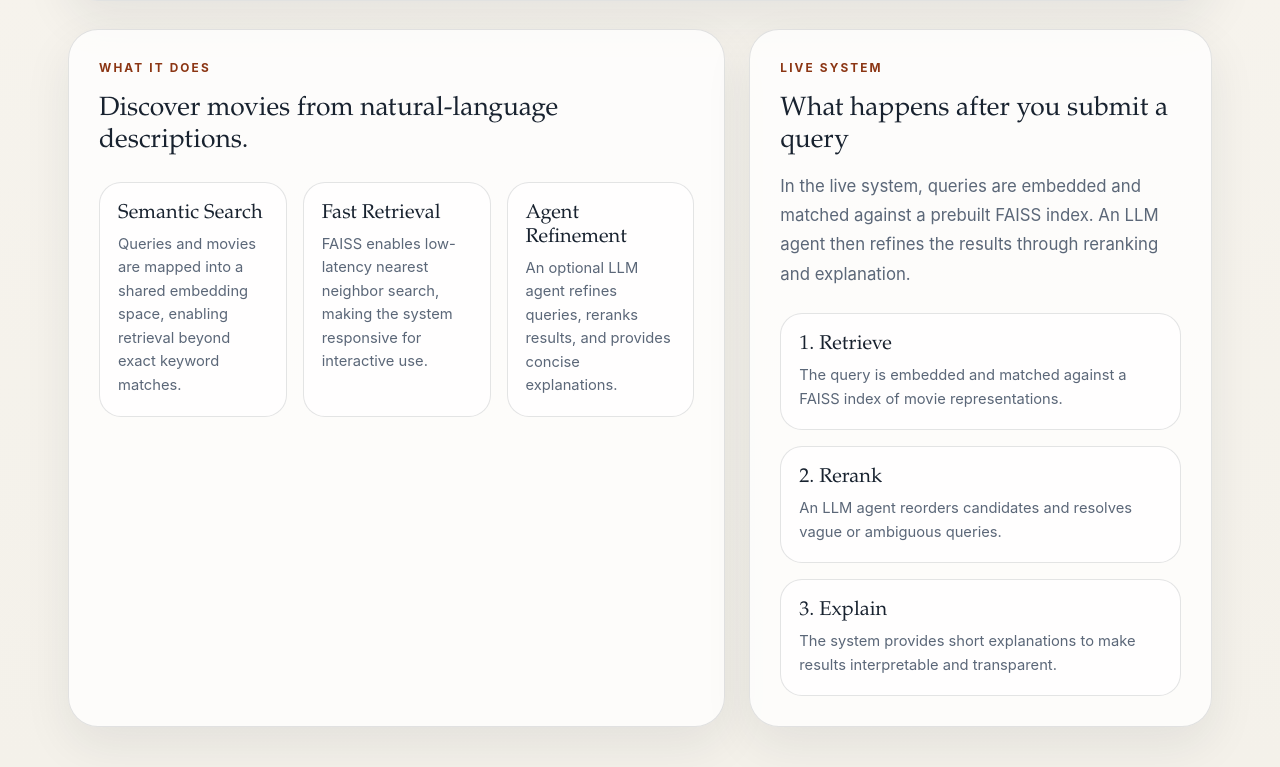
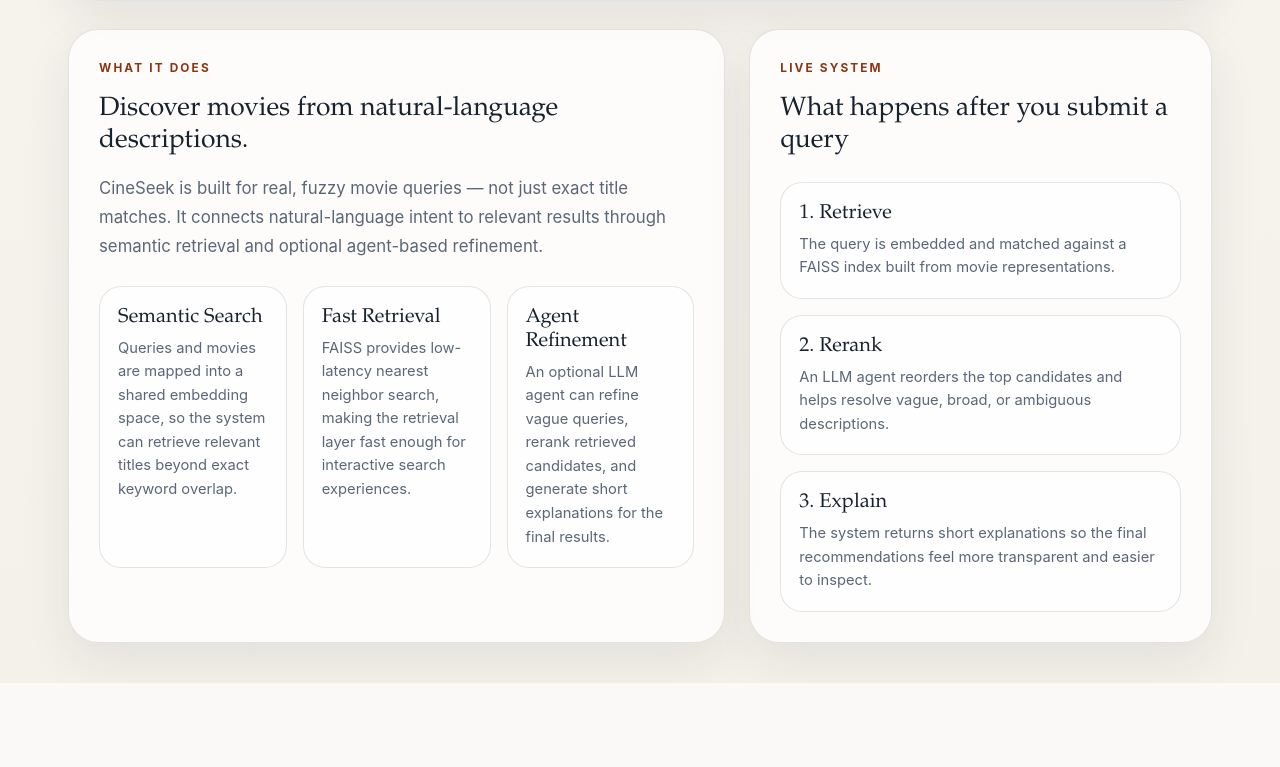
Before and after one commit to maxwellyin/cineseek-semantic-search, a FastAPI app: page / in a window 1280 px wide. Shown: the part 807-1574 px from the top of the page. After the commit the page ends 1490 px from the top, so only its background shows below. Run offline with FastAPI, Linux system fonts and the light colour scheme.

Commit message:
Switch Gemini default to flash-lite

```diff
--- a/apps/demo/app.py
+++ b/apps/demo/app.py
@@ -55,7 +55,7 @@ async def outcome(request: Request, text: str, use_agent: str = "1"):
         text=text,
         query_used=result.get("query_used", text),
         agent_enabled=agent_enabled,
-        agent_explanation=result.get("agent_explanation"),
+        agent_summary=result.get("agent_summary"),
         agent_error=result.get("agent_error"),
         agent_model=result.get("agent_model"),
         candidates=result["recommendations"],
--- a/apps/demo/network.py
+++ b/apps/demo/network.py
@@ -99,6 +99,18 @@ def direct_recommend(raw_text: str, k: int = 12):
     return {"query_used": raw_text, "recommendations": recommendations}
 
 
+def format_agent_error(exc: Exception) -> str:
+    message = str(exc)
+    lowered = message.lower()
+    if "resource_exhausted" in lowered or "quota exceeded" in lowered or "429" in lowered:
+        return "Today's Gemini free quota has been used up. Showing direct retrieval results instead."
+    if "google_api_key" in lowered or "gemini_api_key" in lowered:
+        return "Gemini is not configured on this deployment. Showing direct retrieval results instead."
+    if "timed out" in lowered or "timeout" in lowered:
+        return "The agent took too long to respond. Showing direct retrieval results instead."
+    return "The agent is temporarily unavailable. Showing direct retrieval results instead."
+
+
 def recommend(raw_text: str, k: int = 12, use_agent: bool = False):
     if use_agent:
         available, reason = agent_is_available()
@@ -107,7 +119,7 @@ def recommend(raw_text: str, k: int = 12, use_agent: bool = False):
                 return agent_recommend(raw_text)
             except Exception as exc:  # pragma: no cover - defensive runtime fallback
                 fallback = direct_recommend(raw_text, k=k)
-                fallback["agent_error"] = f"Agent fallback: {exc}"
+                fallback["agent_error"] = format_agent_error(exc)
                 return fallback
         fallback = direct_recommend(raw_text, k=k)
         fallback["agent_error"] = reason
--- a/apps/demo/templates/home.html
+++ b/apps/demo/templates/home.html
@@ -48,23 +48,28 @@
     <div class="page-card h-100">
       <div class="eyebrow mb-3">What It Does</div>
       <h2 class="section-title">Discover movies from natural-language descriptions.</h2>
+      <p class="body-copy mt-3 mb-0">
+        CineSeek is built for real, fuzzy movie queries — not just exact title matches.
+        It connects natural-language intent to relevant results through semantic retrieval and optional agent-based refinement.
+      </p>
+
       <div class="feature-grid mt-4">
         <div class="feature-card">
           <h3 class="h5">Semantic Search</h3>
           <p class="feature-copy mb-0">
-            Queries and movies are mapped into a shared embedding space, enabling retrieval beyond exact keyword matches.
+            Queries and movies are mapped into a shared embedding space, so the system can retrieve relevant titles beyond exact keyword overlap.
           </p>
         </div>
         <div class="feature-card">
           <h3 class="h5">Fast Retrieval</h3>
           <p class="feature-copy mb-0">
-            FAISS enables low-latency nearest neighbor search, making the system responsive for interactive use.
+            FAISS provides low-latency nearest neighbor search, making the retrieval layer fast enough for interactive search experiences.
           </p>
         </div>
         <div class="feature-card">
           <h3 class="h5">Agent Refinement</h3>
           <p class="feature-copy mb-0">
-            An optional LLM agent refines queries, reranks results, and provides concise explanations.
+            An optional LLM agent can refine vague queries, rerank retrieved candidates, and generate short explanations for the final results.
           </p>
         </div>
       </div>
@@ -75,27 +80,24 @@
     <div class="page-card h-100">
       <div class="eyebrow mb-3">Live System</div>
       <h2 class="section-title">What happens after you submit a query</h2>
-      <p class="body-copy">
-        In the live system, queries are embedded and matched against a prebuilt FAISS index.
-        An LLM agent then refines the results through reranking and explanation.
-      </p>
+
       <div class="feature-grid mt-4" style="grid-template-columns: 1fr;">
         <div class="feature-card">
           <h3 class="h5">1. Retrieve</h3>
           <p class="feature-copy mb-0">
-            The query is embedded and matched against a FAISS index of movie representations.
+            The query is embedded and matched against a FAISS index built from movie representations.
           </p>
         </div>
         <div class="feature-card">
           <h3 class="h5">2. Rerank</h3>
           <p class="feature-copy mb-0">
-            An LLM agent reorders candidates and resolves vague or ambiguous queries.
+            An LLM agent reorders the top candidates and helps resolve vague, broad, or ambiguous descriptions.
           </p>
         </div>
         <div class="feature-card">
           <h3 class="h5">3. Explain</h3>
           <p class="feature-copy mb-0">
-            The system provides short explanations to make results interpretable and transparent.
+            The system returns short explanations so the final recommendations feel more transparent and easier to inspect.
           </p>
         </div>
       </div>
--- a/apps/demo/templates/input.html
+++ b/apps/demo/templates/input.html
@@ -22,7 +22,7 @@
               <input type="checkbox" name="use_agent" value="1" checked>
               Use LLM agent for reranking and explanation
             </label>
-            <div class="mini-label mt-2">Default agent backend: <span class="mono">Gemini 2.5 Flash</span></div>
+            <div class="mini-label mt-2">Default agent backend: <span class="mono">Gemini 2.5 Flash-Lite</span></div>
           </div>
           <button type="submit" class="btn primary-btn" id="search-submit">Search Movies</button>
         </div>
@@ -45,8 +45,8 @@
         <p class="body-copy text-white-50 mb-3">Example queries that highlight the system’s strengths:</p>
         <div class="d-grid gap-3">
           <div>
-            <div class="mini-label text-white-50 mb-1">Franchise search</div>
-            <div class="mono text-white">the matrix movie</div>
+            <div class="mini-label text-white-50 mb-1">Exact title search</div>
+            <div class="mono text-white">the time machine</div>
           </div>
           <div>
             <div class="mini-label text-white-50 mb-1">Concept search</div>
--- a/apps/demo/templates/outcome.j2
+++ b/apps/demo/templates/outcome.j2
@@ -22,8 +22,8 @@
         {% if agent_model %}
         <div class="mini-label text-white-50 mb-2">Backend: {{ agent_model }}</div>
         {% endif %}
-        {% if agent_explanation %}
-        <p class="body-copy text-white-50 mb-0">{{ agent_explanation }}</p>
+        {% if agent_summary %}
+        <p class="body-copy text-white-50 mb-0">{{ agent_summary }}</p>
         {% endif %}
         {% if agent_error %}
         <p class="body-copy text-white-50 mb-0"><strong>Fallback:</strong> {{ agent_error }}</p>
--- a/compose.yaml
+++ b/compose.yaml
@@ -9,4 +9,4 @@ services:
       GOOGLE_API_KEY: ${GOOGLE_API_KEY}
       GEMINI_API_KEY: ${GEMINI_API_KEY:-}
       FLCR_AGENT_PROVIDER: ${FLCR_AGENT_PROVIDER:-gemini}
-      FLCR_GEMINI_MODEL: ${FLCR_GEMINI_MODEL:-gemini-2.5-flash}
+      FLCR_GEMINI_MODEL: ${FLCR_GEMINI_MODEL:-gemini-2.5-flash-lite}
```
Also changed, not shown: DEPLOY.md (+1 -1 lines), flcr/agent/langchain_agent.py (+9 -7 lines), apps/demo/readme.md, readme.md, 2 other files.
